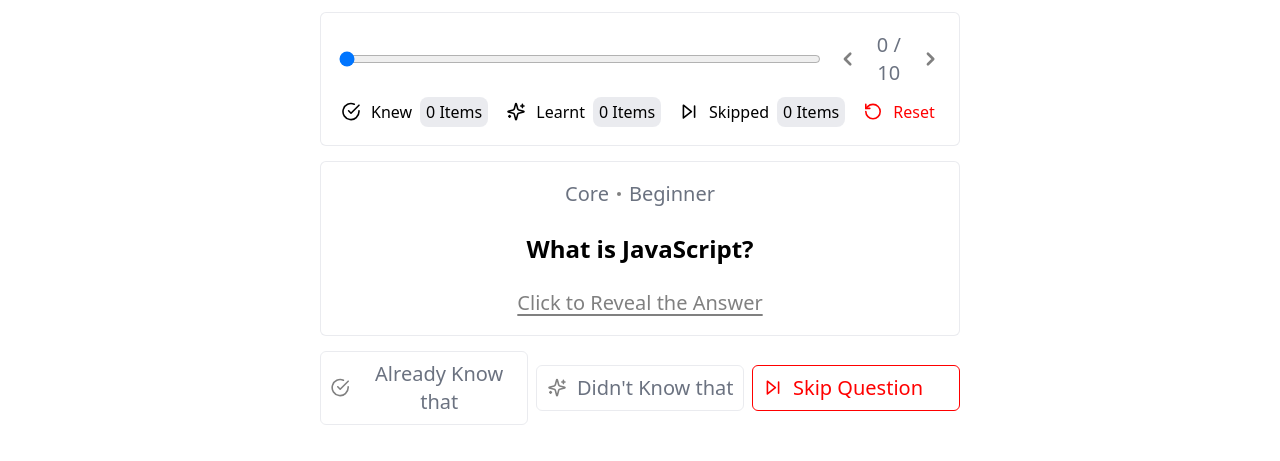
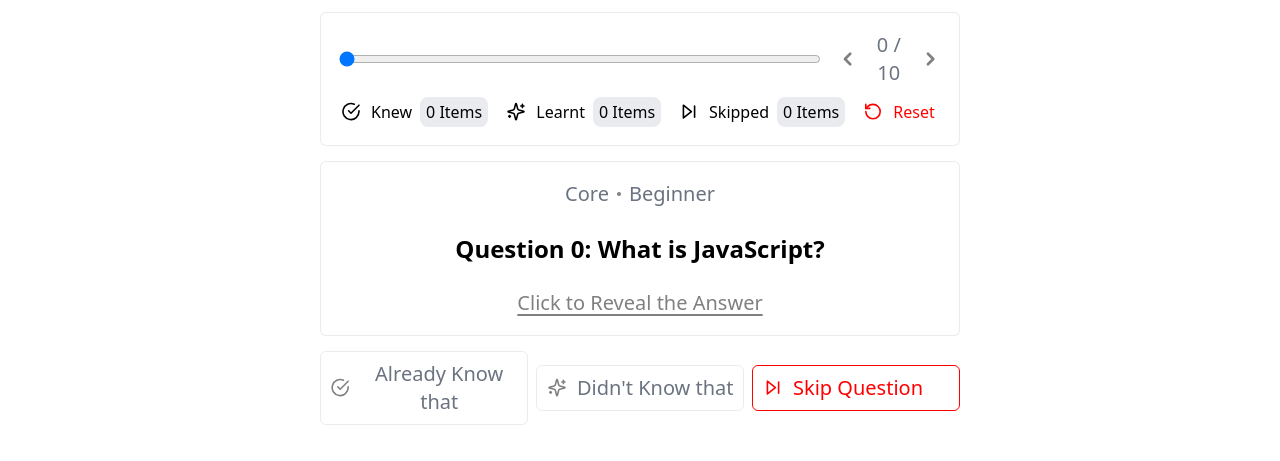
Before and after one commit to anuragf5/JavaScript, a plain HTML site: page Quiz/question_page.html in a window 1280 px wide. Shown: the part 211-672 px from the top of the page. Drawn offline with nearby package versions, Linux system fonts and the light colour scheme.

Commit message:
Add functionality to display question numbers, initialize display with the first question and its number and update questions while click on the left and right arrow button

```diff
--- a/Quiz/question_page.html
+++ b/Quiz/question_page.html
@@ -111,7 +111,7 @@
                     <div class="circle"></div>
                     <p>Beginner</p>
                 </div>
-                <h2>What is JavaScript?</h2>
+                <h2 id="display_questions"></h2>
                 <p class="answer">Click to Reveal the Answer</p>
             </div>
 
@@ -172,11 +172,34 @@
     const skipButton = document.getElementById("skip_button");
     const skippedValue = document.getElementById("skipped_value");
     const range = document.getElementById("range");
+    const questions_display = document.getElementById("display_questions");
 
     let questionValue = 0;
     let knewItems = 0;
     let learnItems = 0;
     let skippedItems = 0;
+    let current_question_index = 0;
+
+    let questions = [
+        "What is JavaScript?",
+        "What are Data Types in JavaScript?",
+        "Which symbol is used for comments in JavaScript?",
+        "What is the use of the isNaN function?",
+        "Which is faster in JavaScript and ASP script?",
+        "What is negative infinity?",
+        "Is it possible to break JavaScript Code into several lines?",
+        "Which company developed JavaScript?",
+        "What are undeclared and undefined variables?",
+        "What do you mean by NULL in JavaScript?",
+        "What are Scopes in JavaScript?",
+    ];
+
+    function updateQuestionDisplay() {
+        questions_display.innerText = `Question ${current_question_index}: ${questions[current_question_index]}`;
+    }
+
+    // Initialize display with the first question
+    updateQuestionDisplay();
 
     leftButtton.onclick = function () {
         if (questionValue != 0) {
@@ -195,6 +218,11 @@
             }
 
             range.stepDown(10);
+
+            // questions_display.innerText = questions[--current_question_index];
+            current_question_index = Math.max(current_question_index - 1, 0); // Prevent index from going below 0
+            // questions_display.innerText = questions[current_question_index];
+            updateQuestionDisplay();
         }
     }
 
@@ -203,6 +231,10 @@
             questionIncreasing.innerHTML = questionValue += 1;
             skippedValue.innerHTML = skippedItems += 1;
             range.stepUp(10);
+            // questions_display.innerText = questions[current_question_index++];
+            current_question_index = Math.min(current_question_index + 1, questions.length - 1); // Prevent index from going beyond array length
+            // questions_display.innerText = questions[current_question_index];
+            updateQuestionDisplay();
         }
     }
 
```
